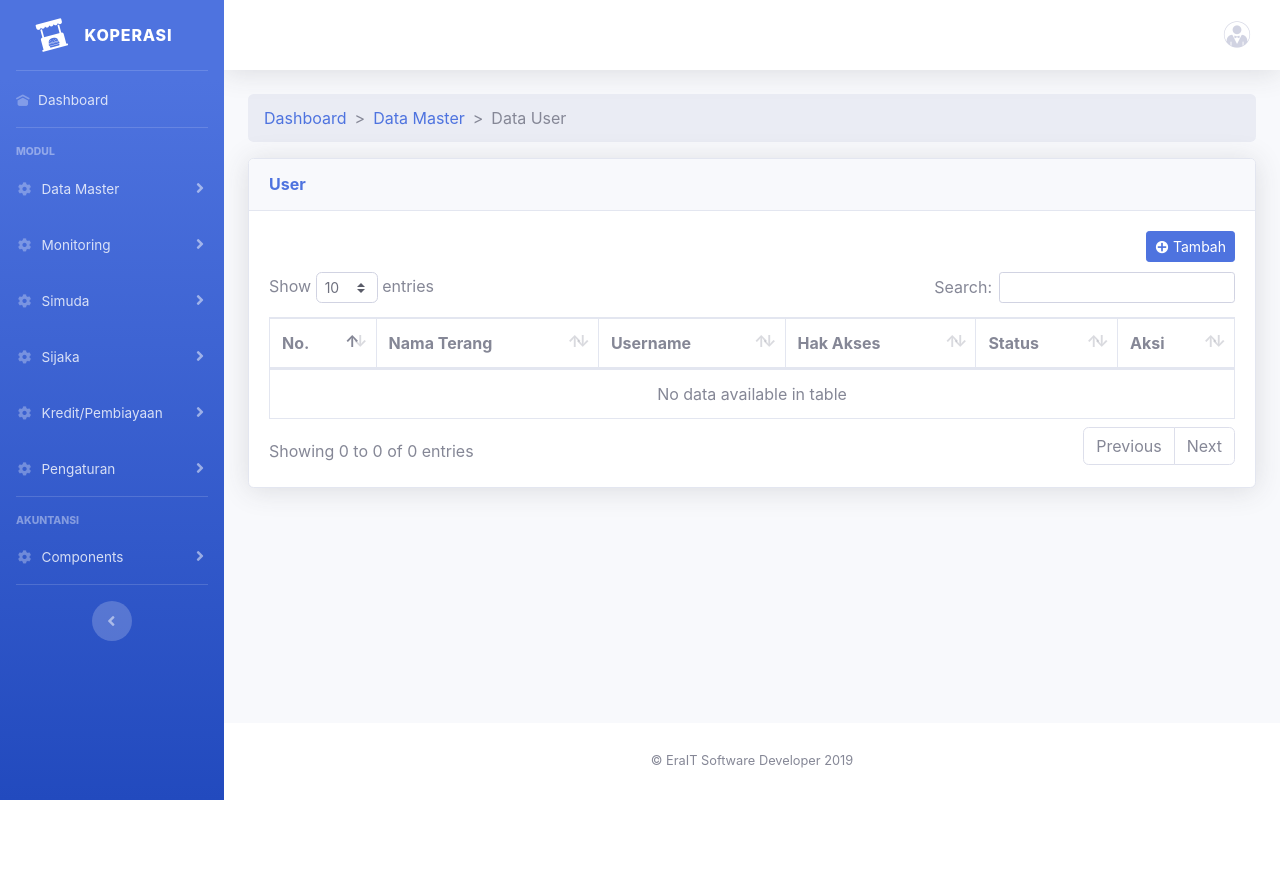
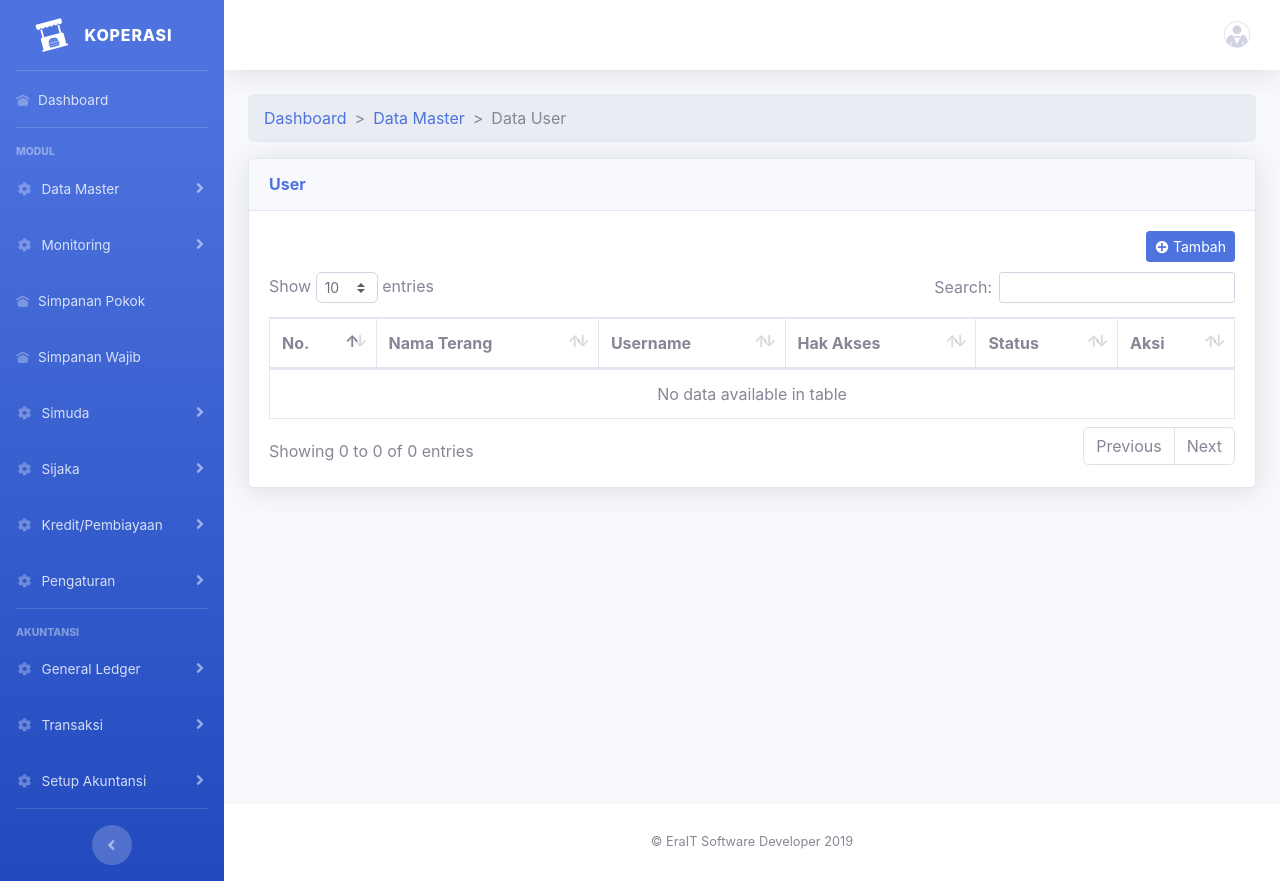
Before and after one commit to andri000me/si_koperasi, a CodeIgniter app: page /si_koperasi/index.php/user/index in a window 1280 px wide. Before the commit the page ends 800 px from the top, so only its background shows below. Run offline with CodeIgniter, Linux system fonts and the light colour scheme; data that the repository does not hold is empty; some web fonts are replaced.

Commit message:
Master Template Update

```diff
--- a/application/views/master_template.php
+++ b/application/views/master_template.php
@@ -78,7 +78,7 @@
         </a>
         <div id="navDataMaster" class="collapse" aria-labelledby="headingTwo" data-parent="#accordionSidebar">
           <div class="bg-white py-2 collapse-inner rounded">
-            <a class="collapse-item" href="#">Anggota</a>
+            <a class="collapse-item" href="<?php echo base_url().'index.php/anggota' ?>">Anggota</a>
             <a class="collapse-item" href="<?php echo base_url().'index.php/user'; ?>">User</a>
           </div>
         </div>
@@ -97,6 +97,16 @@
           </div>
         </div>
       </li>
+      <li class="nav-item">
+        <a class="nav-link" href="<?php echo base_url().'index.php/dashboard'; ?>">
+          <i class="icofont-ui-home"></i>
+          <span>Simpanan Pokok</span></a>
+      </li>
+      <li class="nav-item">
+        <a class="nav-link" href="<?php echo base_url().'index.php/dashboard'; ?>">
+          <i class="icofont-ui-home"></i>
+          <span>Simpanan Wajib</span></a>
+      </li>
       <!-- Nav Simuda -->
       <li class="nav-item">
         <a class="nav-link collapsed" href="#" data-toggle="collapse" data-target="#navSimuda" aria-expanded="true" aria-controls="collapseTwo">
@@ -105,7 +115,9 @@
         </a>
         <div id="navSimuda" class="collapse" aria-labelledby="headingTwo" data-parent="#accordionSidebar">
           <div class="bg-white py-2 collapse-inner rounded">
-            <a class="collapse-item" href="#">Menu 1</a>
+            <a class="collapse-item" href="#">Form Buka Rekening</a>
+            <a class="collapse-item" href="#">Kelola Rekening</a>
+            <a class="collapse-item" href="#">Daftar Nominatif</a>
             <a class="collapse-item" href="#">Setel Limit Debet Simuda</a>
           </div>
         </div>
@@ -151,22 +163,46 @@
       </li>
       <!-- Divider -->
       <hr class="sidebar-divider">
-
       <!-- Heading -->
       <div class="sidebar-heading">
         Akuntansi
       </div>
-      <!-- Nav Item - Pages Collapse Menu -->
       <li class="nav-item">
-        <a class="nav-link collapsed" href="#" data-toggle="collapse" data-target="#collapseTwo" aria-expanded="true" aria-controls="collapseTwo">
+        <a class="nav-link collapsed" href="#" data-toggle="collapse" data-target="#generalLedger" aria-expanded="true" aria-controls="collapseTwo">
           <i class="fas fa-fw fa-cog"></i>
-          <span>Components</span>
+          <span>General Ledger</span>
         </a>
-        <div id="collapseTwo" class="collapse" aria-labelledby="headingTwo" data-parent="#accordionSidebar">
+        <div id="generalLedger" class="collapse" aria-labelledby="headingTwo" data-parent="#accordionSidebar">
           <div class="bg-white py-2 collapse-inner rounded">
-            <h6 class="collapse-header">Custom Components:</h6>
-            <a class="collapse-item" href="buttons.html">Buttons</a>
-            <a class="collapse-item" href="cards.html">Cards</a>
+            <a class="collapse-item" href="">Buku Besar</a>
+            <a class="collapse-item" href="">Neraca Saldo</a>
+            <a class="collapse-item" href="">Laba/Rugi</a>
+          </div>
+        </div>
+      </li>
+      <li class="nav-item">
+        <a class="nav-link collapsed" href="#" data-toggle="collapse" data-target="#transaksiAkuntansi" aria-expanded="true" aria-controls="collapseTwo">
+          <i class="fas fa-fw fa-cog"></i>
+          <span>Transaksi</span>
+        </a>
+        <div id="transaksiAkuntansi" class="collapse" aria-labelledby="headingTwo" data-parent="#accordionSidebar">
+          <div class="bg-white py-2 collapse-inner rounded">
+            <a class="collapse-item" href="">Kas</a>
+            <a class="collapse-item" href="">Bank</a>
+            <a class="collapse-item" href="">Memorial</a>
+          </div>
+        </div>
+      </li>
+      <li class="nav-item">
+        <a class="nav-link collapsed" href="#" data-toggle="collapse" data-target="#setupAkuntansi" aria-expanded="true" aria-controls="collapseTwo">
+          <i class="fas fa-fw fa-cog"></i>
+          <span>Setup Akuntansi</span>
+        </a>
+        <div id="setupAkuntansi" class="collapse" aria-labelledby="headingTwo" data-parent="#accordionSidebar">
+          <div class="bg-white py-2 collapse-inner rounded">
+            <a class="collapse-item" href="">Kode Induk</a>
+            <a class="collapse-item" href="">Kode Rekening</a>
+
           </div>
         </div>
       </li>
```
